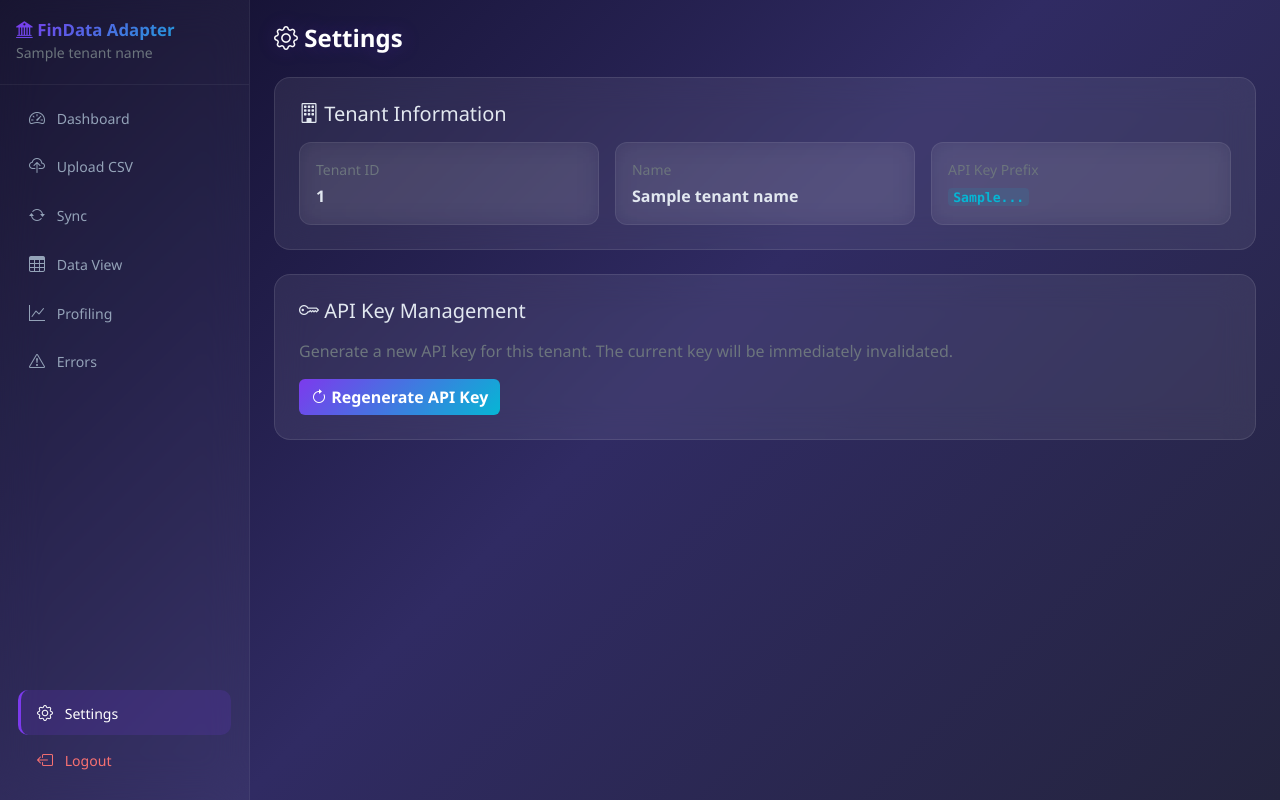
After one commit to IZGI-A/project, a Django app: template frontend/templates/settings.html in a window 1280 px wide. The commit adds this page. Run offline with Django 5.2, Linux system fonts and the light colour scheme; the template is opened without the code that fills it: most values are stand-ins (such as "Sample title", 1, 10 or a date in 2020); parts of the project's set-up code (start-up, migrations or seed data) failed here and were passed over; some libraries are stand-ins or nearby versions.

Commit message:
Add settings page for API key regeneration
  - Add SettingsView with GET (tenant info) and POST (HTMX key regeneration)
  - Add settings.html template and new_api_key.html HTMX partial
  - Add Settings link to sidebar navigation
  - Old key is immediately invalidated, new key shown once with copy button

```diff
--- a/frontend/templates/base.html
+++ b/frontend/templates/base.html
@@ -451,6 +451,9 @@
             </a>
         </nav>
         <div class="py-3 px-2">
+            <a class="nav-link {% if 'settings' in request.path %}active{% endif %}" href="{% url 'frontend:settings' %}">
+                <i class="bi bi-gear"></i> <span>Settings</span>
+            </a>
             <a class="nav-link" href="{% url 'frontend:logout' %}" style="color: #f87171;">
                 <i class="bi bi-box-arrow-left"></i> <span>Logout</span>
             </a>
--- /dev/null
+++ b/frontend/templates/settings.html
@@ -0,0 +1,55 @@
+{% extends "base.html" %}
+
+{% block title %}Settings - Financial Data Adapter{% endblock %}
+
+{% block content %}
+<div class="d-flex justify-content-between align-items-center mb-4">
+    <h1 class="page-title text-glow mb-0">
+        <i class="bi bi-gear"></i> Settings
+    </h1>
+</div>
+
+<!-- Tenant Information -->
+<div class="glass p-4 mb-4">
+    <h5 class="mb-3"><i class="bi bi-building"></i> Tenant Information</h5>
+    <div class="row g-3">
+        <div class="col-md-4">
+            <div class="glass-card p-3">
+                <div class="text-secondary small mb-1">Tenant ID</div>
+                <div class="fw-semibold">{{ tenant_id }}</div>
+            </div>
+        </div>
+        <div class="col-md-4">
+            <div class="glass-card p-3">
+                <div class="text-secondary small mb-1">Name</div>
+                <div class="fw-semibold">{{ tenant_name }}</div>
+            </div>
+        </div>
+        <div class="col-md-4">
+            <div class="glass-card p-3" id="prefix-display">
+                <div class="text-secondary small mb-1">API Key Prefix</div>
+                <div class="fw-semibold"><code>{{ api_key_prefix }}...</code></div>
+            </div>
+        </div>
+    </div>
+</div>
+
+<!-- API Key Management -->
+<div class="glass p-4">
+    <h5 class="mb-3"><i class="bi bi-key"></i> API Key Management</h5>
+    <p class="text-secondary mb-3">
+        Generate a new API key for this tenant. The current key will be immediately invalidated.
+    </p>
+
+    <div id="api-key-result"></div>
+
+    <button class="btn btn-accent"
+            hx-post="{% url 'frontend:settings' %}"
+            hx-target="#api-key-result"
+            hx-swap="innerHTML"
+            hx-headers='{"X-CSRFToken": "{{ csrf_token }}"}'
+            hx-confirm="Are you sure? The current API key will be permanently invalidated. You will need to use the new key for all future logins.">
+        <i class="bi bi-arrow-clockwise"></i> Regenerate API Key
+    </button>
+</div>
+{% endblock %}
--- a/frontend/urls.py
+++ b/frontend/urls.py
@@ -5,6 +5,7 @@ from .views import (
     SyncView, SyncTriggerView, DataViewPage,
     ProfilingPageView, ErrorsView,
     FailedRecordsPreviewView, FailedRecordsDownloadView, FailedRecordsDismissView,
+    SettingsView,
 )
 
 app_name = 'frontend'
@@ -22,4 +23,5 @@ urlpatterns = [
     path('data/', DataViewPage.as_view(), name='data-view'),
     path('profiling/', ProfilingPageView.as_view(), name='profiling'),
     path('errors/', ErrorsView.as_view(), name='errors'),
+    path('settings/', SettingsView.as_view(), name='settings'),
 ]
```
Also changed, not shown: frontend/templates/partials/new_api_key.html (added, +41 -0 lines), frontend/views.py (+56 -1 lines).
